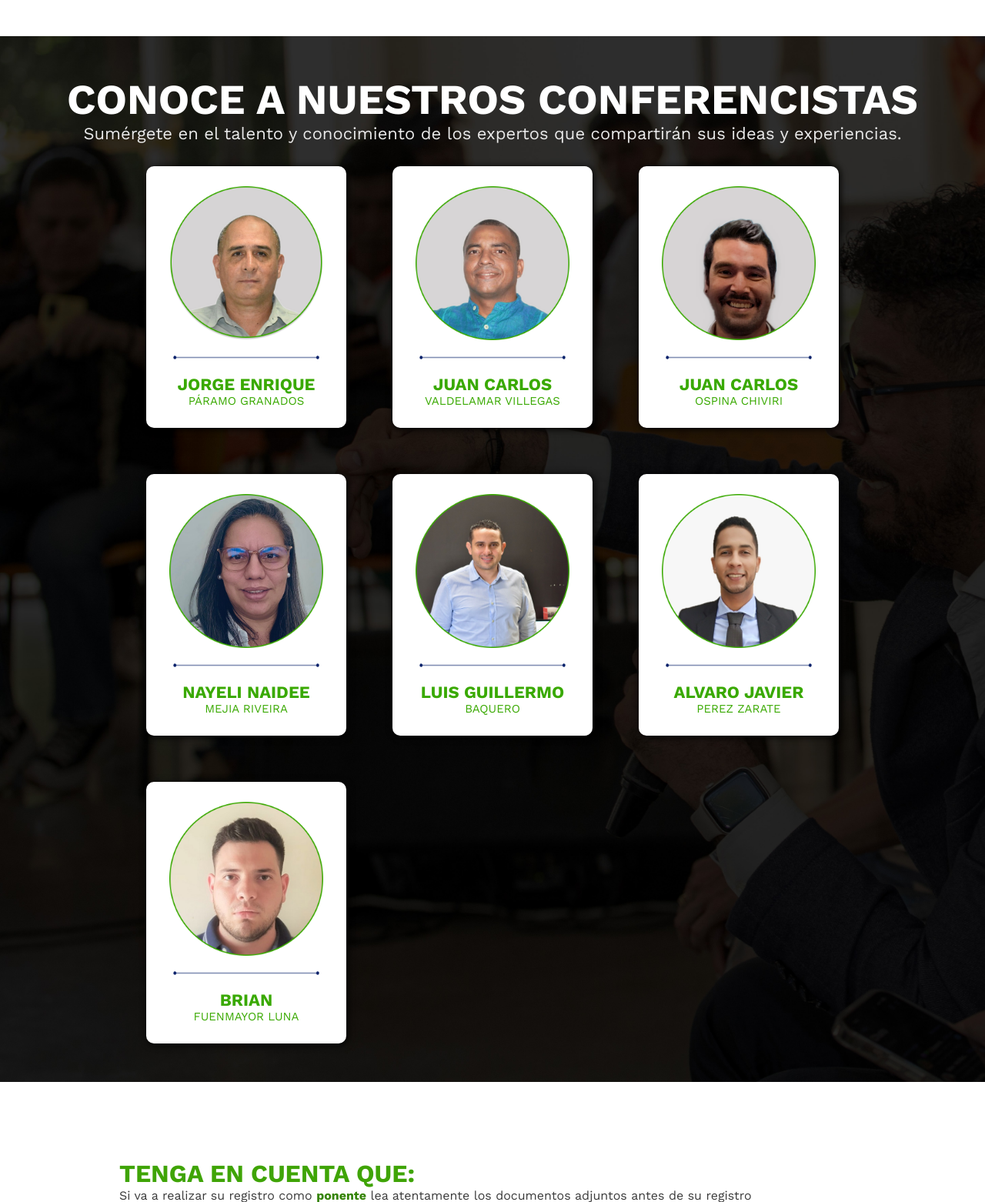
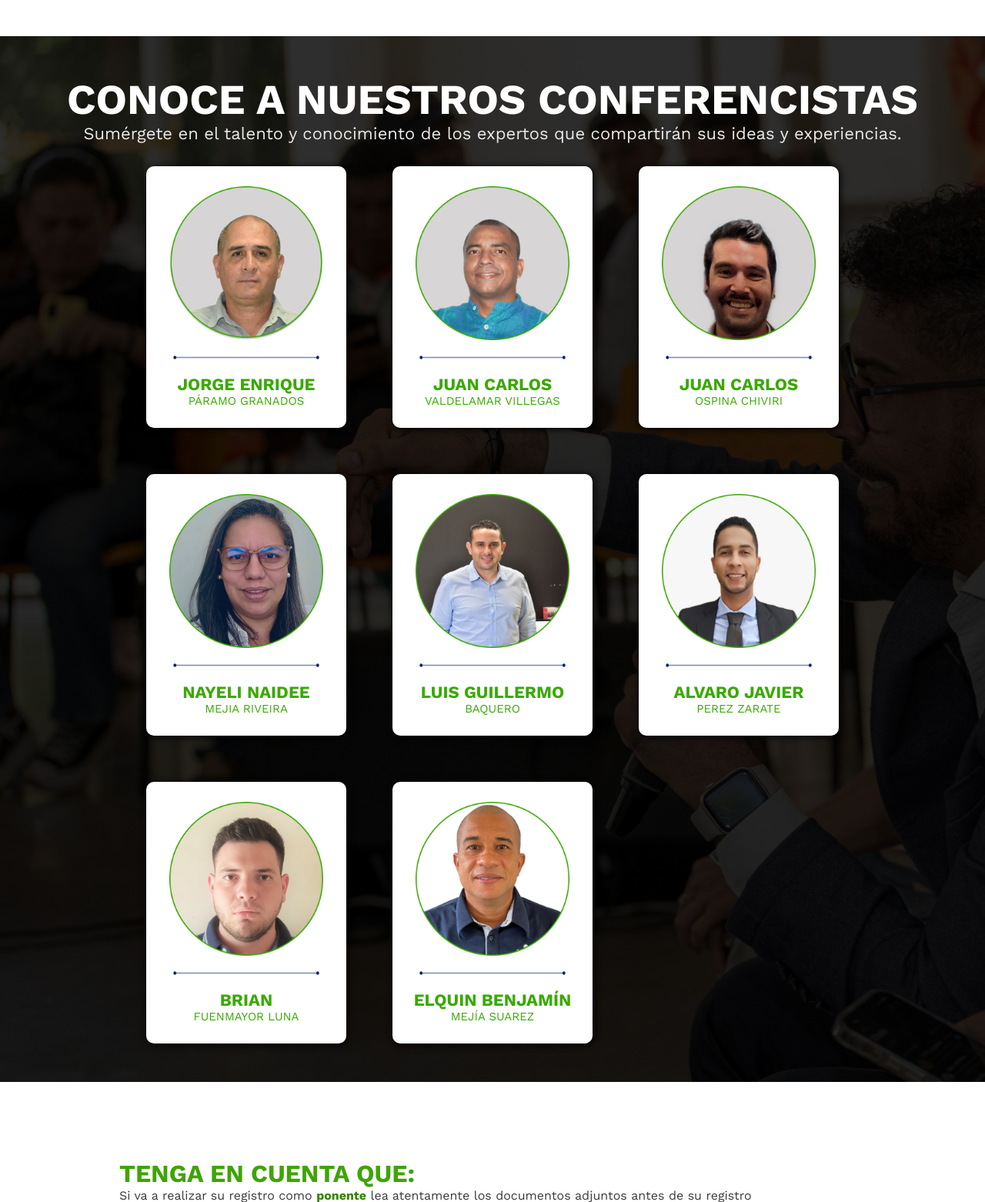
Before and after one commit to daniela28288/Congreso, a PHP site: page / in a window 1280 px wide. Shown: the part 3200-4762 px from the top of the page at 77% size. Run offline with PHP 8.4, Linux system fonts and the light colour scheme.

Commit message:
Se agregó un nuevo conferencista

```diff
--- a/index.css
+++ b/index.css
@@ -311,7 +311,9 @@ header a:hover {
   padding-bottom: 20px;
   margin-top: 10px;
 }
-
+#nombre_largo{
+  width: 250px;;
+}
 .expositor{
   position: relative;
   display: flex;
--- a/index.php
+++ b/index.php
@@ -41,7 +41,7 @@
         <h1>EXPANDE TUS CONOCIMIENTOS</h1>
         <br>
         <div class="container-iconos-numericos">
-            <img class="icono-numero" src="img/numero-siete.png" alt="conferencistas">
+            <img class="icono-numero" src="img/numero-ocho.png" alt="conferencistas">
             <img class="icono-numero" src="img/icono-numero-veinte.png" alt="expositores">
             <img class="icono-numero" src="img/icono-numero-diez.png" alt="empresas">
         </div>
@@ -244,6 +244,19 @@
                     Piloto de Aeronaves No Tripulados; Gerente General CEO Drone Robotics S.A.S - Piloto Comercial,  e Instructor Vuelo de Naves no tripuladas DJI  ACADEMY.
                 </div>
             </div>
+
+            <div class="expositor">
+                <img class="imagen-expositor" src="img/octavo-conferencista.png" alt="">
+                <img class="linea" src="img/linea-seccion-expositores.png" alt="">
+                <div class="textt">
+                    <h1 id="nombre_largo">ELQUIN BENJAMÍN</h1>
+                    <h4>MEJÍA SUAREZ</h4>
+                </div>
+                <div class="infoperfil">
+                    <img src="img/icons8-podio-con-altavoz-48.png" alt="">
+                    Ing Electrónico. Especialista en electrónica industrial y energías renovables.
+                </div>
+            </div>
         </div>
     </div>
 
```
Also changed, not shown: img/numero-ocho.png (added), img/octavo-conferencista.png (added).
